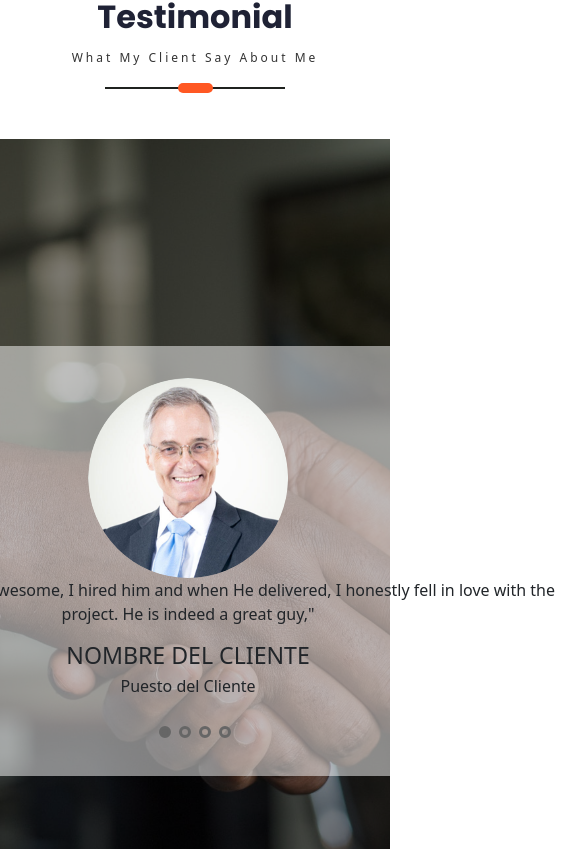
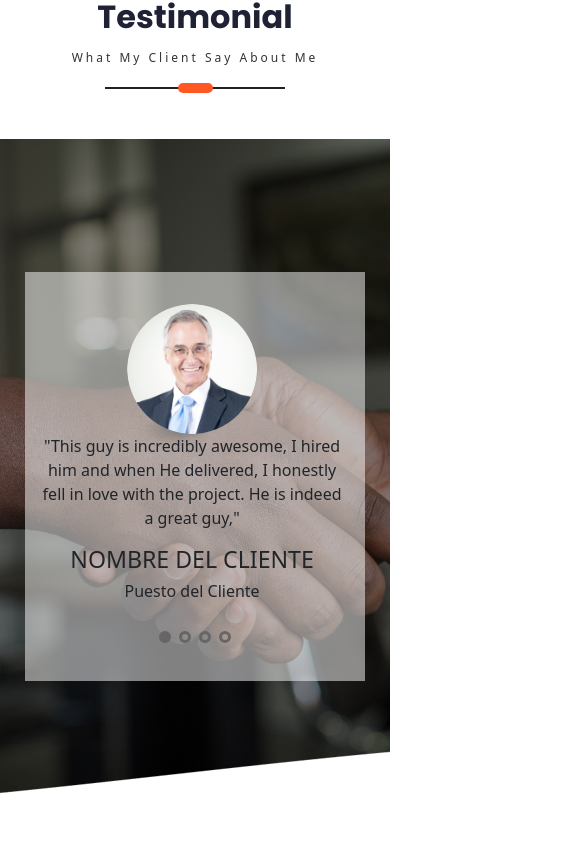
Before and after one commit to Elyuli/portfolio_gh_pages, a React (Create React App) app: page /section in a window 390 px wide. Shown: the part 2015-2864 px from the top of the page, 585 px wide, since content can reach past the window. Built offline with nearby package versions, Linux system fonts and the light colour scheme.

Commit message:
Add property heigth

```diff
--- a/src/PortfolioContainer/Testimonial/Testimonial.css
+++ b/src/PortfolioContainer/Testimonial/Testimonial.css
@@ -177,7 +177,6 @@
 
 .footer-image {
 	width: 100%;
-	height: 100%;
 	max-width: 1920px;
 	overflow: hidden;
 	display: flex;
@@ -231,15 +230,11 @@
 	width: 100%;
 }
 
-.slide img {
+/* .slide img {
 	height: 200px;
 	width: 200px;
-	/* border: 2px solid #000; */
-	/* left: 0;
-	top: 0; */
 	border-radius: 50%;
-	/* position: absolute; */
-}
+} */
 
 .slide blockquote {
 	padding: 0 16px;
@@ -298,7 +293,7 @@
 
 .hero-image-opacity {
 	width: 100%;
-	min-height: 100vh; /* 80vh */
+	min-height: 80vh; /* 80vh */
 	display: flex;
 	justify-content: center;
 	align-items: center;
@@ -310,3 +305,25 @@
 	font-size: 7.5vw;
 	color: var(--hero-text-color);
 }
+
+.avatar {
+	width: 200px;
+	height: 200px;
+	border-radius: 50%;
+}
+
+@media screen and (max-width: 570px) {
+	.container {
+		width: 500px;
+	}
+}
+
+@media screen and (max-width: 450px) {
+	.container {
+		width: 370px;
+	}
+	.avatar {
+		width: 130px;
+		height: 130px;
+	}
+}
```
